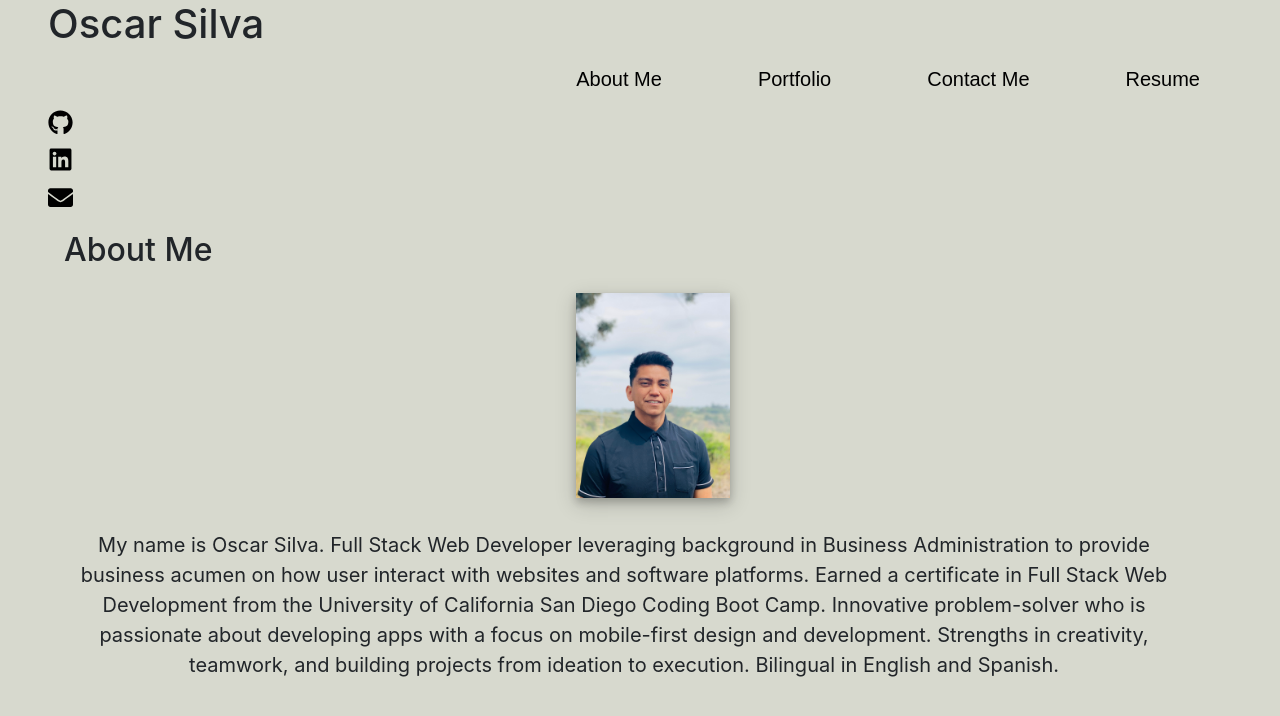
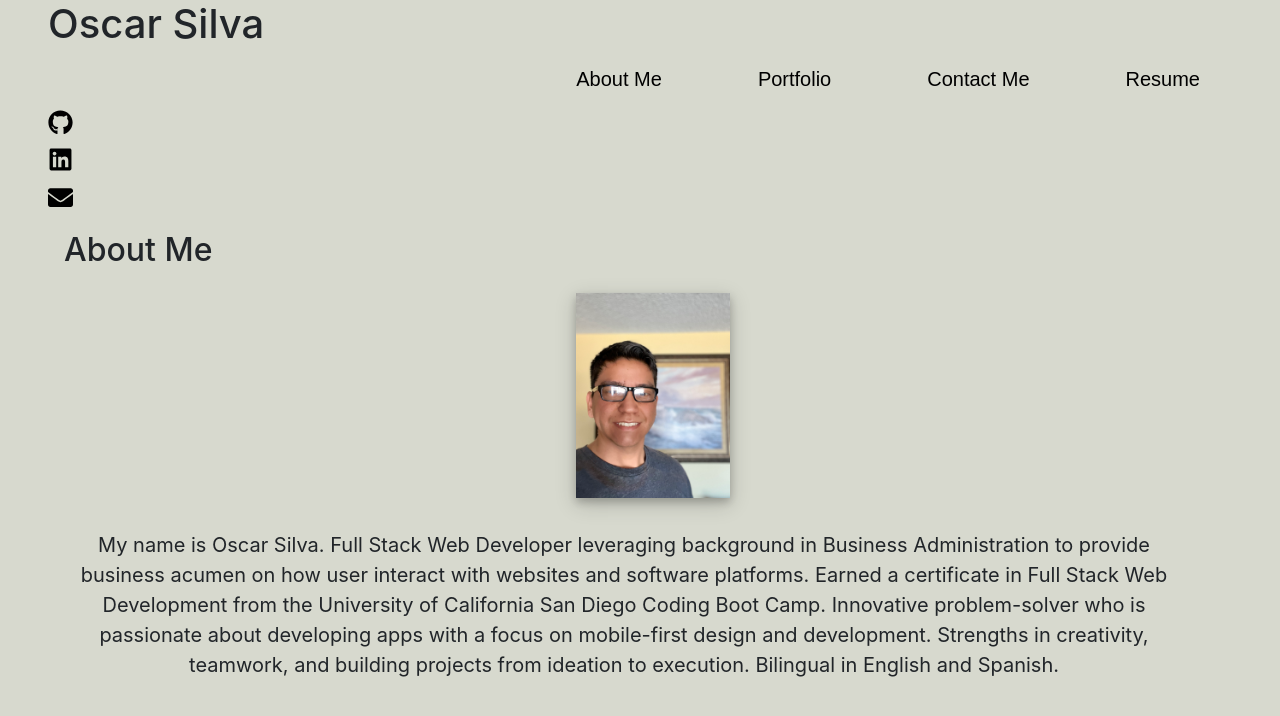
Before and after one commit to Ozz760/react-portfolio, a React (Create React App) app: page / in a window 1280 px wide. Shown: the top 716 px of the page. Built offline with nearby package versions, Linux system fonts and the light colour scheme.

Commit message:
Added new photo to a

```diff
--- a/src/components/Pages/AboutMe.js
+++ b/src/components/Pages/AboutMe.js
@@ -1,6 +1,6 @@
 import React from "react";
 import "../styles/AboutMe.css";
-const profile = require("../images/Student-Profile.jpg");
+const profile = require("../images/Portfolio-Profile.jpg");
 
 function AboutMe() {
   return (
```
Also changed, not shown: src/components/Images/Portfolio-Profile.jpg (added).
